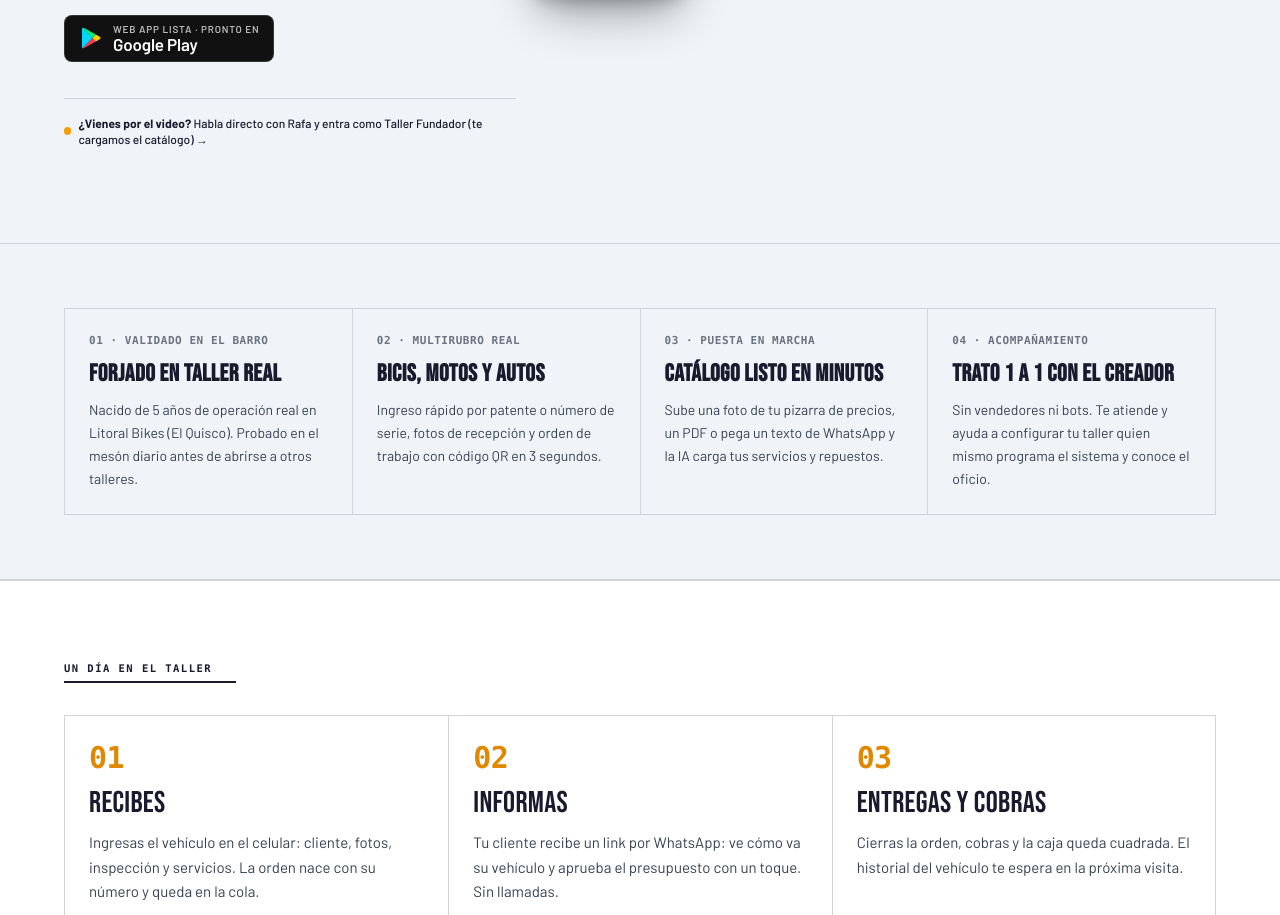
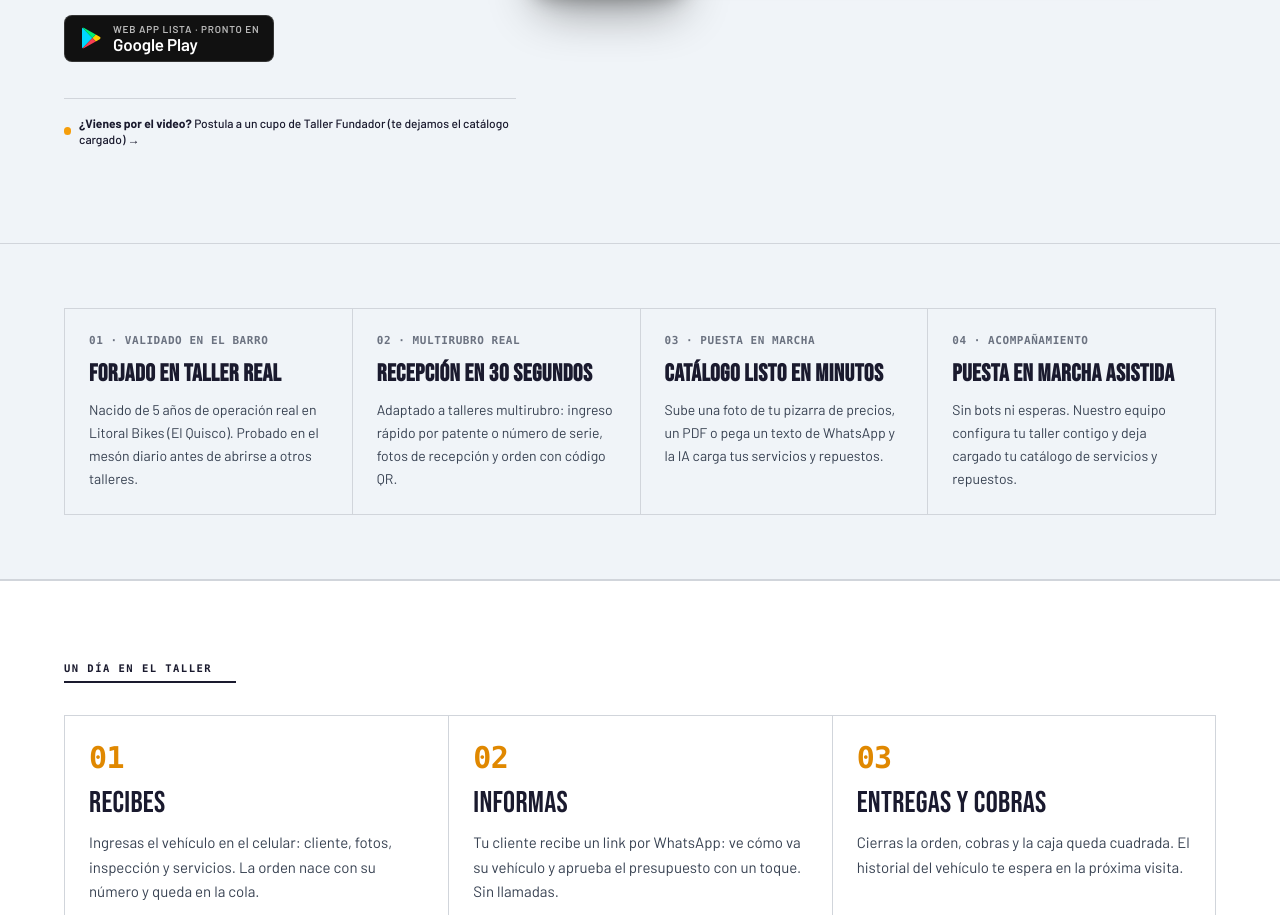
Before and after one commit to rafaeldiflores/maza-web, a Next.js app: page / in a window 1280 px wide. Shown: the part 923-1838 px from the top of the page. Built offline with nearby package versions, Linux system fonts and the light colour scheme; no server answers.

Commit message:
copy(web): alinear textos con el manual de marca oficial (multirubro y tono institucional)

```diff
--- a/app/page.tsx
+++ b/app/page.tsx
@@ -99,12 +99,12 @@ export default function Inicio() {
               <ProntoGooglePlay />
               <div className="mt-4 pt-4 border-t border-[var(--line)]">
                 <WaLink
-                  href={waUrl("Hola Rafa, vi el video y quiero consultar por un cupo de Taller Fundador en MAZA.")}
+                  href={waUrl("Hola, vi el video de MAZA y quiero consultar por un cupo de Taller Fundador.")}
                   ubicacion="hero-fundadores"
                   className="inline-flex items-center gap-2 text-xs font-medium text-[var(--ink)] hover:text-[var(--amber-ink)] transition-colors"
                 >
                   <span className="h-2 w-2 rounded-full bg-[var(--amber)]" aria-hidden="true" />
-                  <span><strong>¿Vienes por el video?</strong> Habla directo con Rafa y entra como Taller Fundador (te cargamos el catálogo) →</span>
+                  <span><strong>¿Vienes por el video?</strong> Postula a un cupo de Taller Fundador (te dejamos el catálogo cargado) →</span>
                 </WaLink>
               </div>
             </div>
--- a/components/oferta-franja.tsx
+++ b/components/oferta-franja.tsx
@@ -24,7 +24,7 @@ export function OfertaFranja() {
         </div>
         <WaLink
           href={waUrl(
-            "Hola Rafa, vi el video y quiero postular mi taller a uno de los cupos de Taller Fundador."
+            "Hola, vi el video de MAZA y quiero postular mi taller a uno de los cupos del Programa de Talleres Fundadores."
           )}
           ubicacion="franja-fundadores"
           className="shrink-0 font-bold text-[var(--amber)] hover:underline inline-flex items-center gap-1"
--- a/components/pricing.tsx
+++ b/components/pricing.tsx
@@ -80,10 +80,10 @@ export function Pricing() {
               Talleres fundadores
             </span>
             <p className="text-sm font-medium text-ink">
-              Estamos seleccionando 10 talleres (bicicletas, motos o autos) para acompañarlos 1 a 1: cargamos tu catálogo inicial de servicios y repuestos, adaptamos el flujo a tu mesón y congelamos condiciones preferenciales.
+              Estamos seleccionando un grupo reducido de talleres multirubro para acompañarlos paso a paso: nuestro equipo carga tu catálogo inicial de servicios y repuestos, adapta el flujo a tu mostrador y asegura condiciones preferenciales de fundador.
             </p>
             <WaLink
-              href={waUrl("Hola Rafa, quiero postular mi taller a uno de los cupos de Taller Fundador.")}
+              href={waUrl("Hola, quiero postular mi taller al Programa de Talleres Fundadores de MAZA.")}
               ubicacion="planes-fundadores"
               className="inline-flex min-h-11 w-fit items-center text-sm font-bold text-ink underline underline-offset-4 hover:text-value-shade"
             >
--- a/components/social-proof.tsx
+++ b/components/social-proof.tsx
@@ -7,9 +7,9 @@ const HECHOS = [
   },
   {
     etiqueta: "02 · MULTIRUBRO REAL",
-    titular: "Bicis, Motos y Autos",
+    titular: "Recepción en 30 segundos",
     detalle:
-      "Ingreso rápido por patente o número de serie, fotos de recepción y orden de trabajo con código QR en 3 segundos.",
+      "Adaptado a talleres multirubro: ingreso rápido por patente o número de serie, fotos de recepción y orden con código QR.",
   },
   {
     etiqueta: "03 · PUESTA EN MARCHA",
@@ -19,9 +19,9 @@ const HECHOS = [
   },
   {
     etiqueta: "04 · ACOMPAÑAMIENTO",
-    titular: "Trato 1 a 1 con el creador",
+    titular: "Puesta en marcha asistida",
     detalle:
-      "Sin vendedores ni bots. Te atiende y ayuda a configurar tu taller quien mismo programa el sistema y conoce el oficio.",
+      "Sin bots ni esperas. Nuestro equipo configura tu taller contigo y deja cargado tu catálogo de servicios y repuestos.",
   },
 ] as const;
 
```
